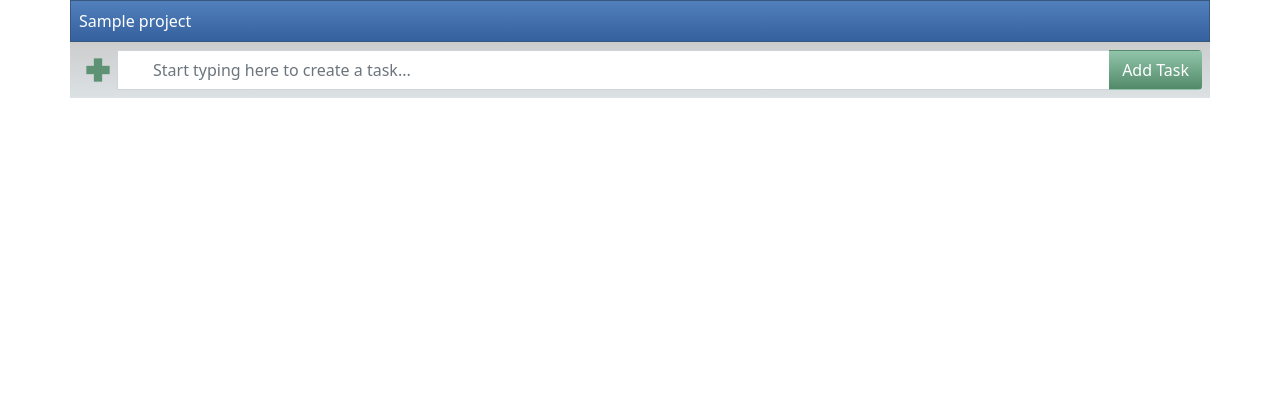
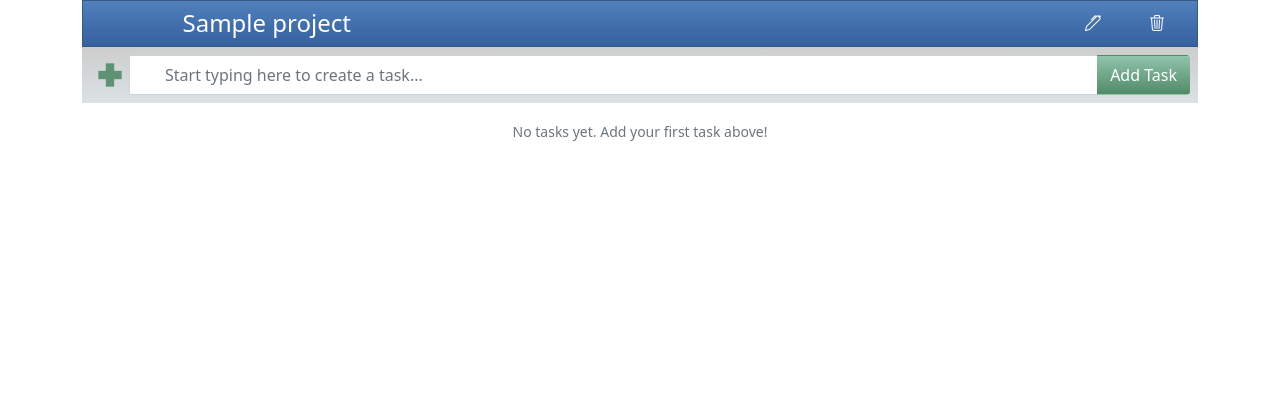
Before and after one commit to PitRella/ManagerPlatform, a Django app: page /dashboard/ in a window 1280 px wide. Shown: the top 420 px of the page. Run offline with Django 5.2, Linux system fonts and the light colour scheme; a user stored in the database is signed in; tables that the repository leaves empty hold one stand-in row (values such as "Sample post").

Commit message:
feat(project): Add project edit/delete controls and no-tasks message

```diff
--- a/templates/project/dashboard.html
+++ b/templates/project/dashboard.html
@@ -4,10 +4,13 @@
     Dashboard
 {% endblock %}
 {% block content %}
-    {% for project in projects %}
-        {# Project header #}
-        {% include 'project/project.html' with project=project %}
-    {% endfor %}
+    {# Projects block #}
+    <div id="projects-container">
+        {% for project in projects %}
+            {% include 'project/project.html' with project=project %}
+        {% endfor %}
+    </div>
+
     {# Add a project #}
     <div class="fixed-bottom mb-3">
         <div class="container-fluid">
--- a/templates/project/project.html
+++ b/templates/project/project.html
@@ -1,8 +1,30 @@
 <div class="container-md">
-            <div class="row project-border">
-                <div class="col-md-12 text-white p-2 project-gradient-blue-dark header-text-shadow">
+    <div class="project-border text-white p-2 project-gradient-blue-dark header-text-shadow d-flex align-items-center">
+        <div class="col-2 col-md-1 d-flex justify-content-center">
+{#            <i class="bi bi-calendar4 fs-4"></i>#}
+        </div>
+        <div class="col-8 col-md-10 d-flex align-items-center">
+            <h4 class="mb-0 project-title"
+                    {#                hx-get="{% url 'projects:update' project.pk %}"#}
+                hx-target="this"
+                hx-swap="outerHTML"
+                style="cursor: pointer;"
+                title="Click to edit title">
                 {{ project.title }}
+            </h4>
         </div>
+        <div class="col-2 col-md-1 d-flex justify-content-end align-items-center gap-3 px-4">
+            <i class="bi bi-pen text-light-white fa-lg edit-project-btn"
+               aria-hidden="true"
+               data-project-id="{{ project.id }}"
+               style="cursor: pointer;"
+               title="Edit project title"></i>
+            <span class="vr opacity-50 mx-2"></span>
+            <i class="bi bi-trash3 text-light-white fa-lg delete-project-btn"
+               aria-hidden="true"
+               data-project-id="{{ project.id }}"
+               style="cursor: pointer;"
+               title="Delete project"></i>
         </div>
     </div>
     {# Creating task #}
@@ -36,3 +58,8 @@
             </div>
         </div>
     </div>
+    <div class="text-muted text-center py-3"
+         id="no-tasks-message-{{ project.id }}">
+        <small>No tasks yet. Add your first task above!</small>
+    </div>
+</div>
```
Lines whose indentation alone changed are shown as unchanged.
